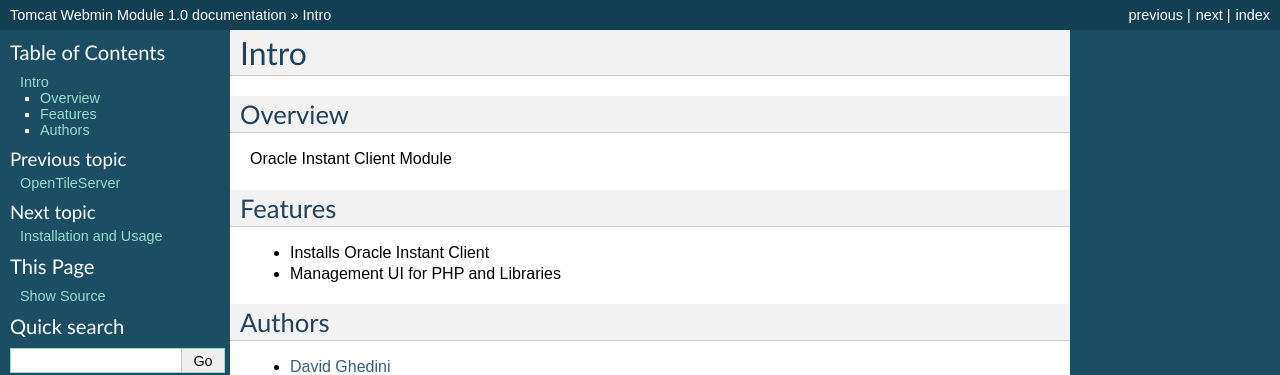
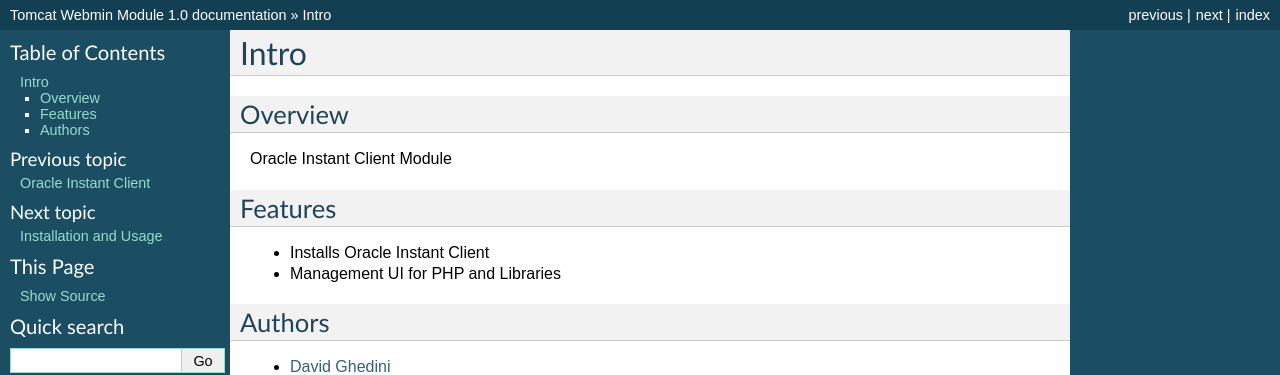
Before and after one commit to cited/Oracle-Instant-Client, a Sphinx documentation site: the page built from docs/intro.rst, in a window 1280 px wide. Shown: the top 375 px of the page. Built offline with Sphinx 7.4.7, drawn with Linux system fonts in a browser that asks for light colours; pages that are not in the unit, such as notebooks, are missing from menus.

Commit message:
Update index.rst

```diff
--- a/docs/index.rst
+++ b/docs/index.rst
@@ -3,11 +3,9 @@
    You can adapt this file completely to your liking, but it should at least
    contain the root `toctree` directive.
 
-OpenTileServer
+Oracle Instant Client
 ==================================================
 
-
-.. image:: OpenTileServer-WelcomeApp.png
 
 .. toctree::
    :caption: Getting Started
```
